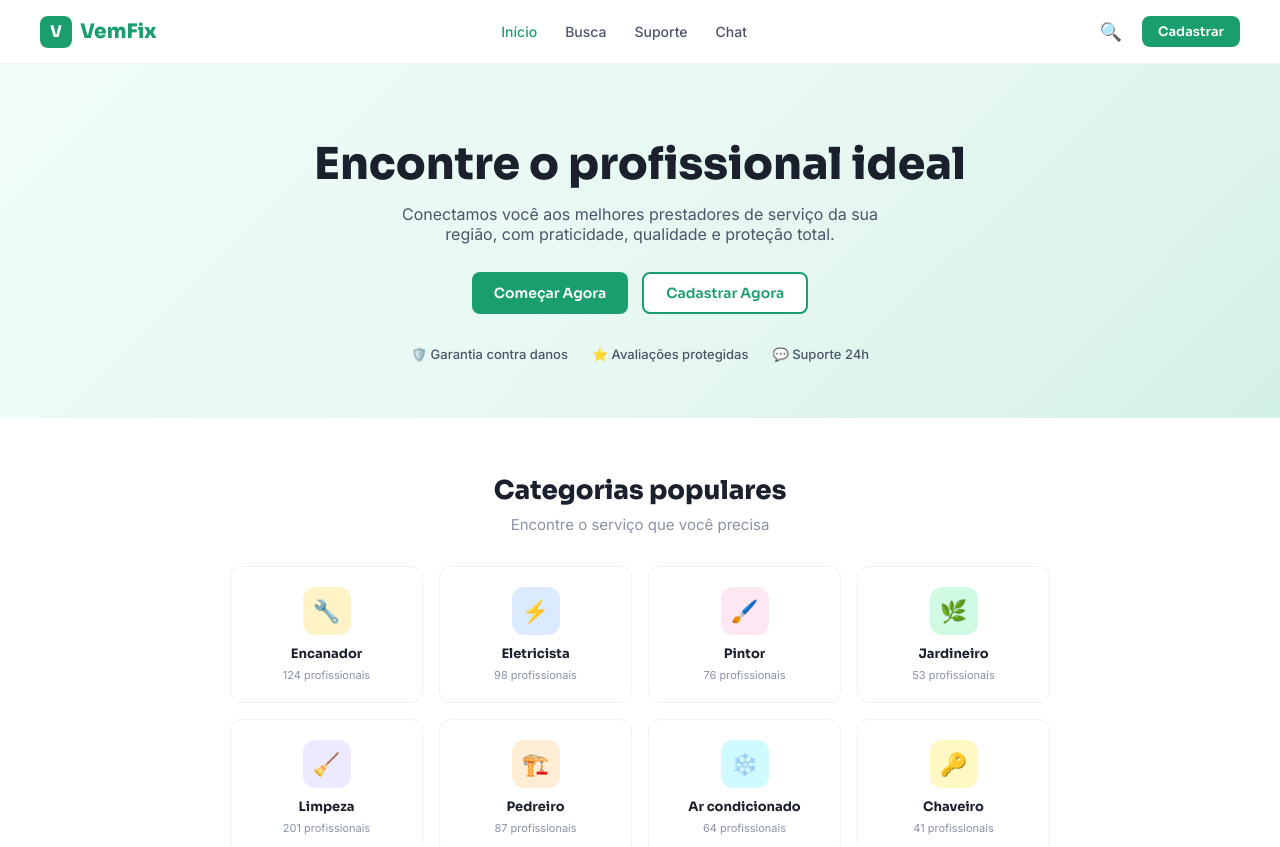
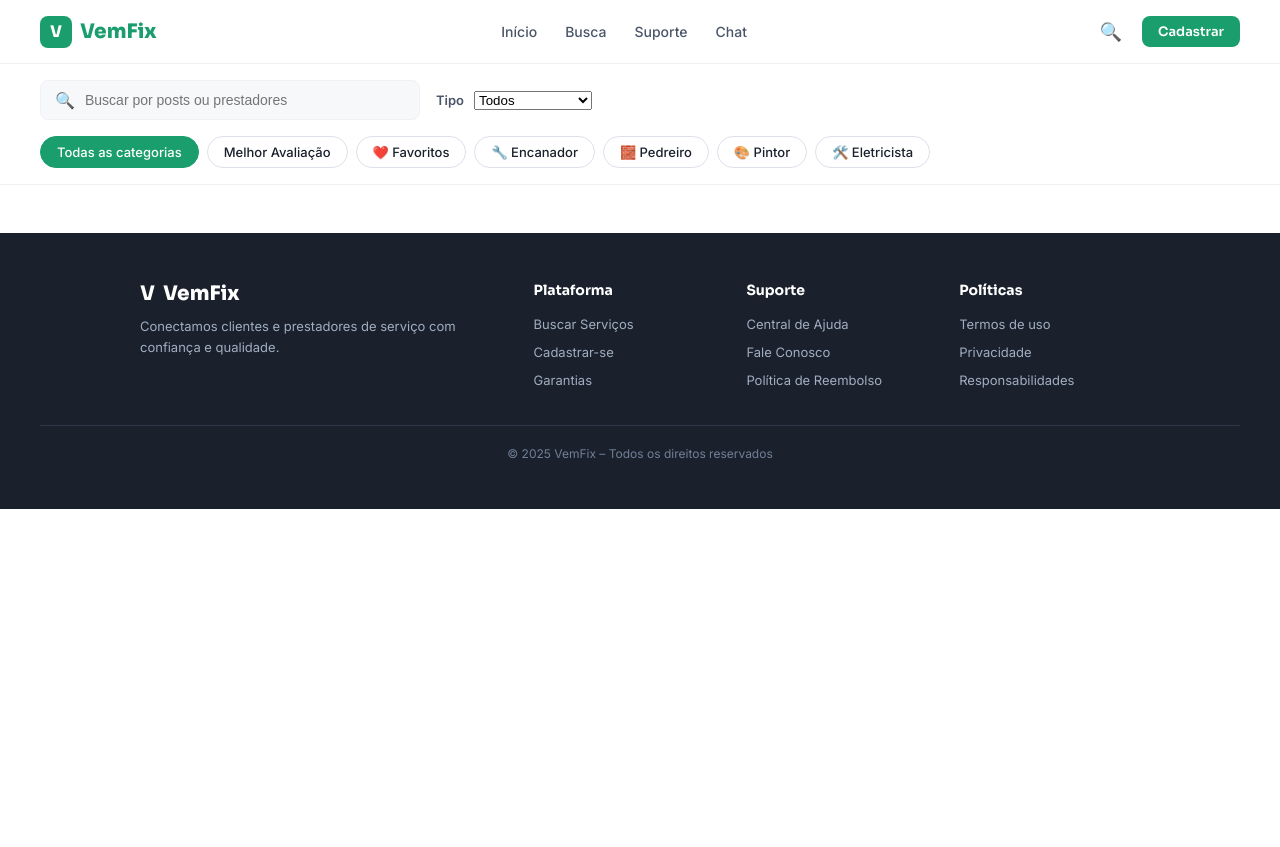
Before and after one commit to ryandsilva11/vemfix, a React (Vite) app in the folder vemfix_react/: page /Busca in a window 1280 px wide. Shown: the top 847 px of the page. After the commit the page ends 800 px from the top, so only its background shows below. Built offline with nearby package versions, Linux system fonts and the light colour scheme.

Commit message:
feat: Configura as rotas

```diff
--- a/vemfix_react/package.json
+++ b/vemfix_react/package.json
@@ -11,7 +11,8 @@
   },
   "dependencies": {
     "react": "^19.2.8",
-    "react-dom": "^19.2.8"
+    "react-dom": "^19.2.8",
+    "react-router-dom": "^7.18.4"
   },
   "devDependencies": {
     "@types/react": "^19.2.18",
--- a/vemfix_react/src/App.jsx
+++ b/vemfix_react/src/App.jsx
@@ -1,14 +1,19 @@
+import { BrowserRouter, Routes, Route } from 'react-router-dom'
 import Navbar from './componentes/Navbar.jsx'
 import Footer from './componentes/Footer.jsx'
 import Home from './componentes/Home.jsx'
+import Busca from './componentes/Busca.jsx'
 export default function App() {
 
   return (
-    <>
+    <BrowserRouter>
       <Navbar />
-      <Home />
+      <Routes>
+        <Route path="/" element={<Home />} />
+        <Route path="/Busca" element={<Busca />} />
+      </Routes>
       <Footer />
-    </>
+    </BrowserRouter>
   )
 
 }
--- a/vemfix_react/src/componentes/Busca.jsx
+++ b/vemfix_react/src/componentes/Busca.jsx
@@ -1,5 +1,34 @@
+import "./css/Busca.css"
 export default function Busca() {
     return (
-        <></>
+        <div className="feed-header">
+            <div className="search-input-wrap">
+                <span>🔍</span>
+                <input type='text' placeholder="Buscar por posts ou prestadores" />
+            </div>
+            <div style={{ display: 'flex', alignItems: 'center', gap: '10px' }}>
+                <label htmlFor="tipo-select" className="tipo-label">Tipo</label>
+                <select id="tipo-select" className='tipo-select'>
+                    <option value="">Todos</option>
+                    <option value="Encanador">Encanador</option>
+                    <option value="Eletricista">Eletricista</option>
+                    <option value="Pintor">Pintor</option>
+                    <option value="Jardineiro">Jardineiro</option>
+                    <option value="Limpeza">Limpeza</option>
+                    <option value="Pedreiro">Pedreiro</option>
+                    <option value="Ar condicionado">Ar condicionado</option>
+                    <option value="Chaveiro">Chaveiro</option>
+                </select>
+            </div>
+            <div className="filter-chips">
+                <div className="chip active">Todas as categorias</div>
+                <div className="chip">Melhor Avaliação</div>
+                <div className="chip">❤️ Favoritos</div>
+                <div className="chip">🔧 Encanador</div>
+                <div className="chip">🧱 Pedreiro</div>
+                <div className="chip">🎨 Pintor</div>
+                <div className="chip">🛠️ Eletricista</div>
+            </div>
+        </div>
     )
 }
--- a/vemfix_react/src/componentes/Navbar.jsx
+++ b/vemfix_react/src/componentes/Navbar.jsx
@@ -1,3 +1,4 @@
+import { Link } from "react-router-dom"
 export default function Navbar() {
     return (
         <nav>
@@ -6,8 +7,8 @@ export default function Navbar() {
                 VemFix
             </a>
             <div className="nav-links">
-                <a href="index.html" className="active">Início</a>
-                <a href="pages/busca.html">Busca</a>
+                <Link to="/">Início</Link>
+                <Link to="/Busca">Busca</Link>
                 <a href="pages/suporte.html">Suporte</a>
                 <a href="pages/conversas.html">Chat</a>
             </div>
--- /dev/null
+++ b/vemfix_react/src/componentes/css/Busca.css
@@ -0,0 +1,238 @@
+/* ===================================================
+   BUSCA.CSS - Estilos da página de Busca e Feed
+   =================================================== */
+
+.feed-header {
+    background: #fff;
+    border-bottom: 1px solid var(--gray-200);
+    padding: 16px 40px;
+    display: flex;
+    align-items: center;
+    gap: 16px;
+    flex-wrap: wrap;
+}
+
+.search-input-wrap {
+    display: flex;
+    align-items: center;
+    gap: 10px;
+    background: var(--gray-100);
+    border: 1px solid var(--gray-200);
+    border-radius: var(--radius-sm);
+    padding: 9px 14px;
+    flex: 1;
+    min-width: 240px;
+    max-width: 380px;
+}
+
+.search-input-wrap input {
+    background: none;
+    border: none;
+    outline: none;
+    font-size: 14px;
+    width: 100%;
+}
+
+.filter-chips {
+    display: flex;
+    gap: 8px;
+    flex-wrap: wrap;
+}
+
+.chip {
+    padding: 7px 16px;
+    border-radius: 50px;
+    border: 1px solid var(--gray-300);
+    font-size: 13px;
+    font-weight: 500;
+    cursor: pointer;
+    transition: 0.2s;
+    background: #fff;
+}
+
+.chip.active,
+.chip:hover {
+    background: var(--green);
+    color: #fff;
+    border-color: var(--green);
+}
+
+.feed-top-pros {
+    display: flex;
+    gap: 12px;
+    padding: 14px 40px;
+    overflow-x: auto;
+    background: var(--gray-100);
+    border-bottom: 1px solid var(--gray-200);
+}
+
+.top-pro-chip {
+    display: flex;
+    align-items: center;
+    gap: 8px;
+    background: #fff;
+    border: 1px solid var(--gray-200);
+    border-radius: 50px;
+    padding: 6px 14px;
+    cursor: pointer;
+    white-space: nowrap;
+    transition: 0.2s;
+    font-size: 12px;
+}
+
+.top-pro-chip:hover {
+    border-color: var(--green);
+}
+
+.top-pro-chip .av {
+    width: 28px;
+    height: 28px;
+    border-radius: 50%;
+    display: flex;
+    align-items: center;
+    justify-content: center;
+    font-weight: 700;
+    color: #fff;
+    font-size: 11px;
+}
+
+.feed-list {
+    padding: 24px 40px;
+    max-width: 680px;
+    margin: 0 auto;
+    display: flex;
+    flex-direction: column;
+    gap: 20px;
+}
+
+.feed-post {
+    background: #fff;
+    border: 1px solid var(--gray-200);
+    border-radius: var(--radius);
+    overflow: hidden;
+}
+
+.post-header {
+    display: flex;
+    align-items: center;
+    gap: 12px;
+    padding: 16px 20px;
+}
+
+.post-header .av {
+    width: 40px;
+    height: 40px;
+    border-radius: 50%;
+    display: flex;
+    align-items: center;
+    justify-content: center;
+    font-size: 13px;
+    font-weight: 700;
+    color: #fff;
+    flex-shrink: 0;
+}
+
+.post-header .info h4 {
+    font-size: 14px;
+    font-weight: 700;
+}
+
+.post-header .info p {
+    font-size: 12px;
+    color: var(--gray-500);
+}
+
+.post-header .rating {
+    margin-left: auto;
+    font-size: 13px;
+    font-weight: 700;
+    color: #f59e0b;
+}
+
+.post-caption {
+    padding: 0 20px 12px;
+    font-size: 14px;
+    color: var(--gray-700);
+    line-height: 1.5;
+}
+
+.post-img {
+    width: 100%;
+    aspect-ratio: 16/9;
+    background: var(--gray-200);
+    display: flex;
+    align-items: center;
+    justify-content: center;
+    font-size: 40px;
+}
+
+.post-actions {
+    padding: 12px 20px;
+    display: flex;
+    align-items: center;
+    gap: 20px;
+    border-top: 1px solid var(--gray-100);
+    font-size: 13px;
+    color: var(--gray-500);
+}
+
+.post-actions button {
+    background: none;
+    border: none;
+    cursor: pointer;
+    color: inherit;
+    font: inherit;
+}
+
+.post-actions a:hover,
+.post-actions button:hover {
+    color: var(--green);
+}
+
+.fab {
+    position: fixed;
+    bottom: 32px;
+    right: 32px;
+    width: 50px;
+    height: 50px;
+    background: var(--green);
+    border-radius: 50%;
+    color: #fff;
+    font-size: 24px;
+    display: flex;
+    align-items: center;
+    justify-content: center;
+    box-shadow: 0 4px 18px rgba(26, 158, 110, 0.4);
+    transition: 0.2s;
+    z-index: 200;
+}
+
+.fab:hover {
+    background: var(--green-dark);
+    transform: scale(1.06);
+}
+
+@media (max-width: 768px) {
+
+    .feed-header,
+    .feed-top-pros,
+    .feed-list {
+        padding: 16px;
+    }
+}
+
+.tipo-select {
+    .tipo-select {
+        border: 1px solid var(--gray-300);
+        border-radius: var(--radius-sm);
+        padding: 8px 12px;
+        background: #fff;
+        font-size: 13px;
+    }
+}
+
+.tipo-label {
+    font-size: 13px;
+    color: var(--gray-700);
+    font-weight: 600;
+}
```
Also changed, not shown: 2 other files (tests, documents, lock files or other folders).
